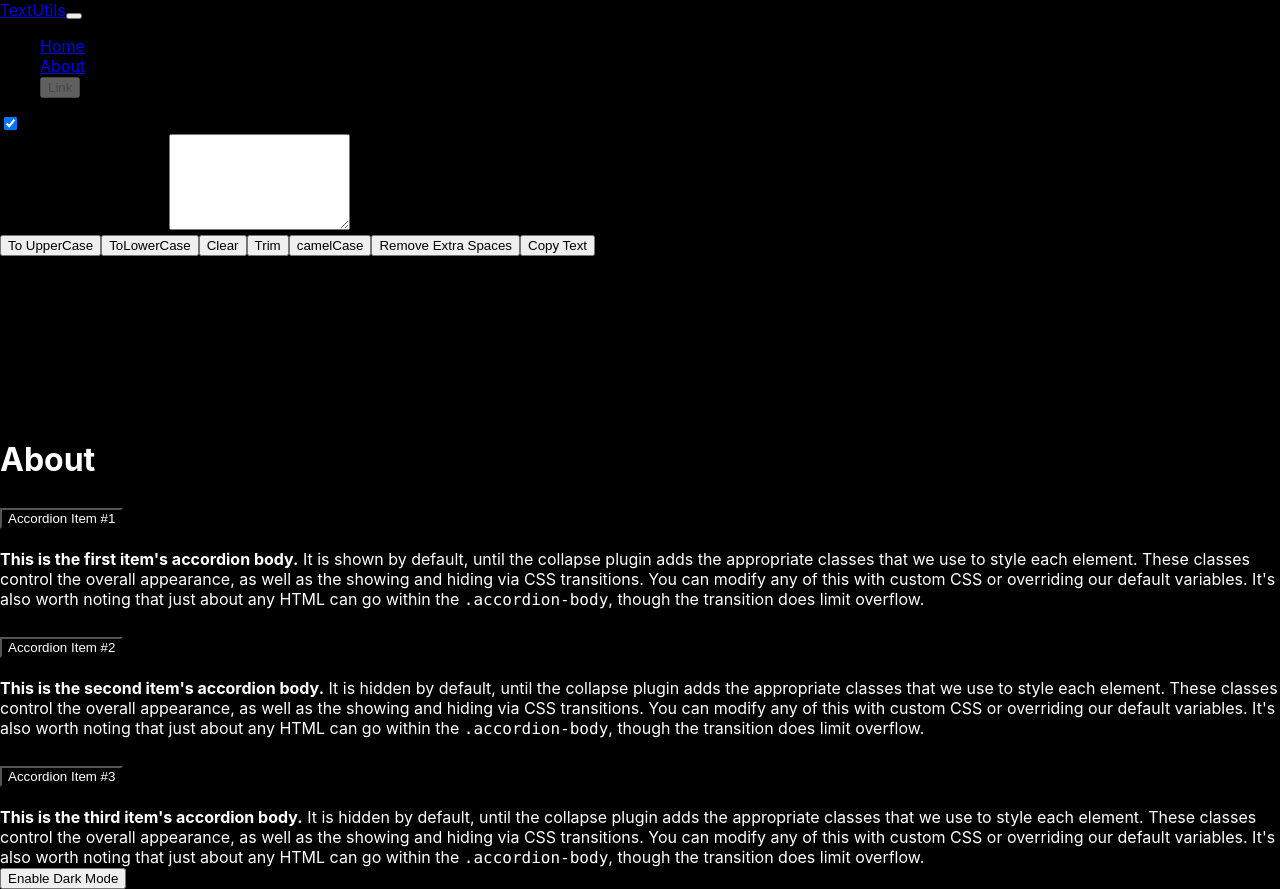
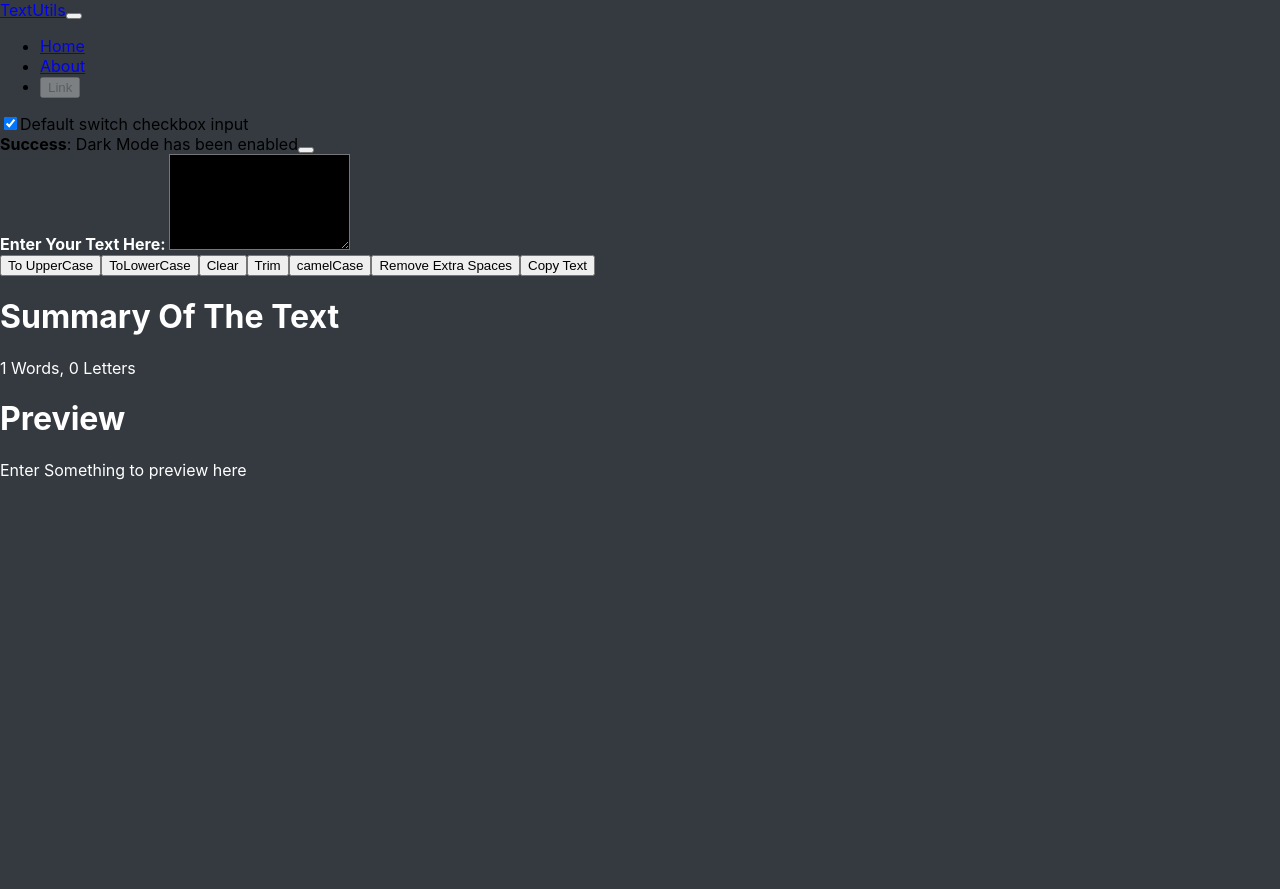
Before and after one commit to UTKARSH232003/textUtils, a React (Create React App) app: page / in a window 1280 px wide. Both pictures are taken after a click on the switch "Default switch checkbox input". After the commit the page ends 800 px from the top, so only its background shows below. Built offline with nearby package versions, Linux system fonts and the light colour scheme; the HTML template or start-up script is replaced by a standard one.

Commit message:
this is more enhanced with alert mode

```diff
--- a/src/App.js
+++ b/src/App.js
@@ -1,7 +1,8 @@
 // import logo from './logo.svg';
 import './App.css';
 import React, {useState} from 'react';
-import About from './components/About';
+// import About from './components/About';
+import Alert from './components/Alert';
 import Navbar from './components/Navbar';
 import TextForm from './components/TextForm';
 function App() {
@@ -9,20 +10,31 @@ function App() {
   const toggleMode = () => {
     if(mode === 'light'){
       setmode('dark')
-      document.body.style.backgroundColor = 'black';
+      document.body.style.backgroundColor = '#343a40';
+      showAlert("Dark Mode has been enabled", "success")
     }
     else{
       setmode('light')
       document.body.style.backgroundColor = 'white';
+      showAlert("Light Mode has been enabled", "success")
     }
+  }
+  const [alert, setAlert] = useState(null);
+
+  const showAlert = (message, type) => {
+    setAlert({
+      msg: message,
+      type: type
+    })
   }
   return (
     <>
       {/* <Navbar abouttext="this is TextUtil"/>  */}
       <Navbar text="TextUtils" abouttext="this is TextUtil" mode={mode} toggleMode = {toggleMode}/>
+      <Alert alert={alert}/>
       <div className="container my-3">
-        <TextForm/>
-        <About/>
+        <TextForm mode={mode} showAlert={showAlert}/>
+        {/* <About/> */}
       </div>
     </>
   );
--- /dev/null
+++ b/src/components/Alert.js
@@ -0,0 +1,15 @@
+import React from 'react'
+
+function Alert(props) {
+    const capitalize = (word) => {
+        const lower = word.toLowerCase();
+        return lower.charAt(0).toUpperCase() + lower.slice(1)
+    }
+  return (
+    props.alert && <div className={`alert alert-${props.alert.type} alert-dismissible fade show`} role="alert">
+        <strong>{capitalize(props.alert.type)}</strong>: {props.alert.msg}
+        <button type="button" className="btn-close" data-bs-dismiss="alert" aria-label="Close"></button>
+    </div>
+  )
+}
+export default Alert
--- a/src/components/TextForm.js
+++ b/src/components/TextForm.js
@@ -1,27 +1,35 @@
 import React, {useState} from 'react'
 
-export default function TextForm() {
+export default function TextForm(props) {
     const touppercase = () => {
         console.log("Uppercase was clicked");
         let Newtext = text.toUpperCase();
         setText(Newtext)
+        props.showAlert("Text Changed to UpperCase", "success")
     }
     const tolowercase =() => {
         console.log("this is  to convert to lowercase")
         let newText = text.toLowerCase();
         setText(newText);
+        props.showAlert("Text Changed to LowerCase", "success")
+
     }
     const clearAllth = () => {
         console.log("clear is called")
         setText('');
+        props.showAlert("Text Clear", "success")
+
     }
     const trimthest = () => {
         let newst = text.trim();
         setText(''+newst+' ')
+        props.showAlert("Text Trimmed", "success")
+
     }
     const handleOnChange = (event) => {
         console.log("On change");
         setText(event.target.value);
+
     }
     const camelcase = () => {
         const words = text.split(' ');
@@ -40,6 +48,8 @@ export default function TextForm() {
         const capitalizedString = camelcase({ input: inputString });
 
         setText(capitalizedString)
+        props.showAlert("Text Changed to camelCase", "success")
+
     }
     const betweenSpaces = () => {
         let newText = text.split("/[  ] + /");
@@ -51,13 +61,15 @@ export default function TextForm() {
         text.select();
         text.setSelectionRange(0, 9999);
         navigator.clipboard.writeText(text.value);
+        props.showAlert("Text Copied", "success")
+
     }
     const [text, setText] = useState("");
     return (
-        <div>
+        <div className='container' style={{color: props.mode === 'dark'?'white':'black'}}>
         <div className="mb-3">
             <label htmlFor="mybox" className="form-label fs-3"><b>Enter Your Text Here: </b></label>
-            <textarea className="form-control" value={text} onChange={handleOnChange} id="mybox" rows="6"></textarea>
+            <textarea className="form-control" style= {{backgroundColor: props.mode === 'light'?'white':'black', color: props.mode === 'dark'?'white':'black'}} value={text} onChange={handleOnChange} id="mybox" rows="6"></textarea>
         </div>
         <button type="button" onClick= {touppercase} className="btn btn-primary">To UpperCase</button>
         <button type="button" onClick = {tolowercase}className="btn btn-success mx-2">ToLowerCase</button>
@@ -73,7 +85,7 @@ export default function TextForm() {
         </div>
 
         <h1>Preview</h1>
-        <p>{text}</p>
+        <p>{text.length>0?text:"Enter Something to preview here"}</p>
         </div>
     )
 }
```
